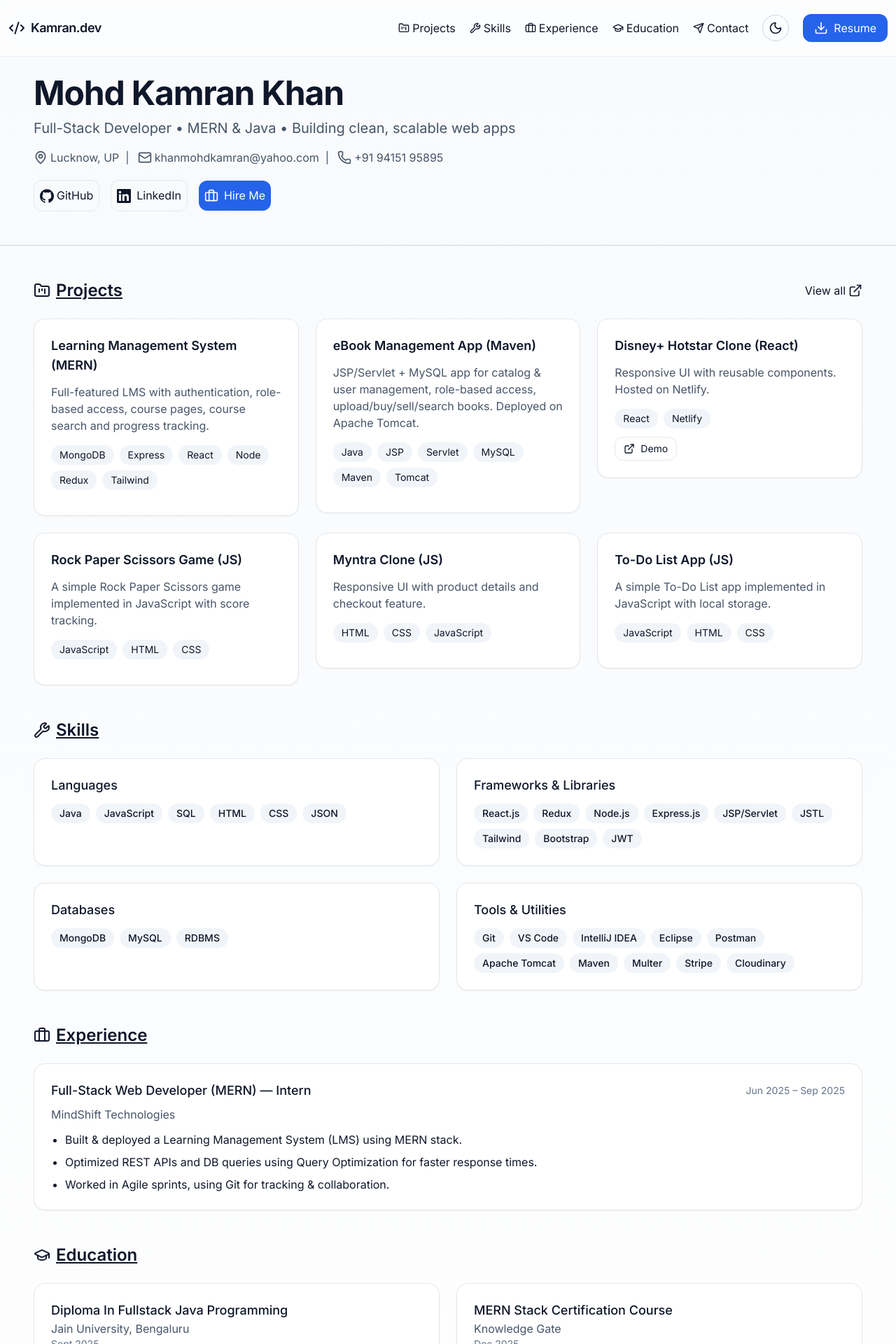
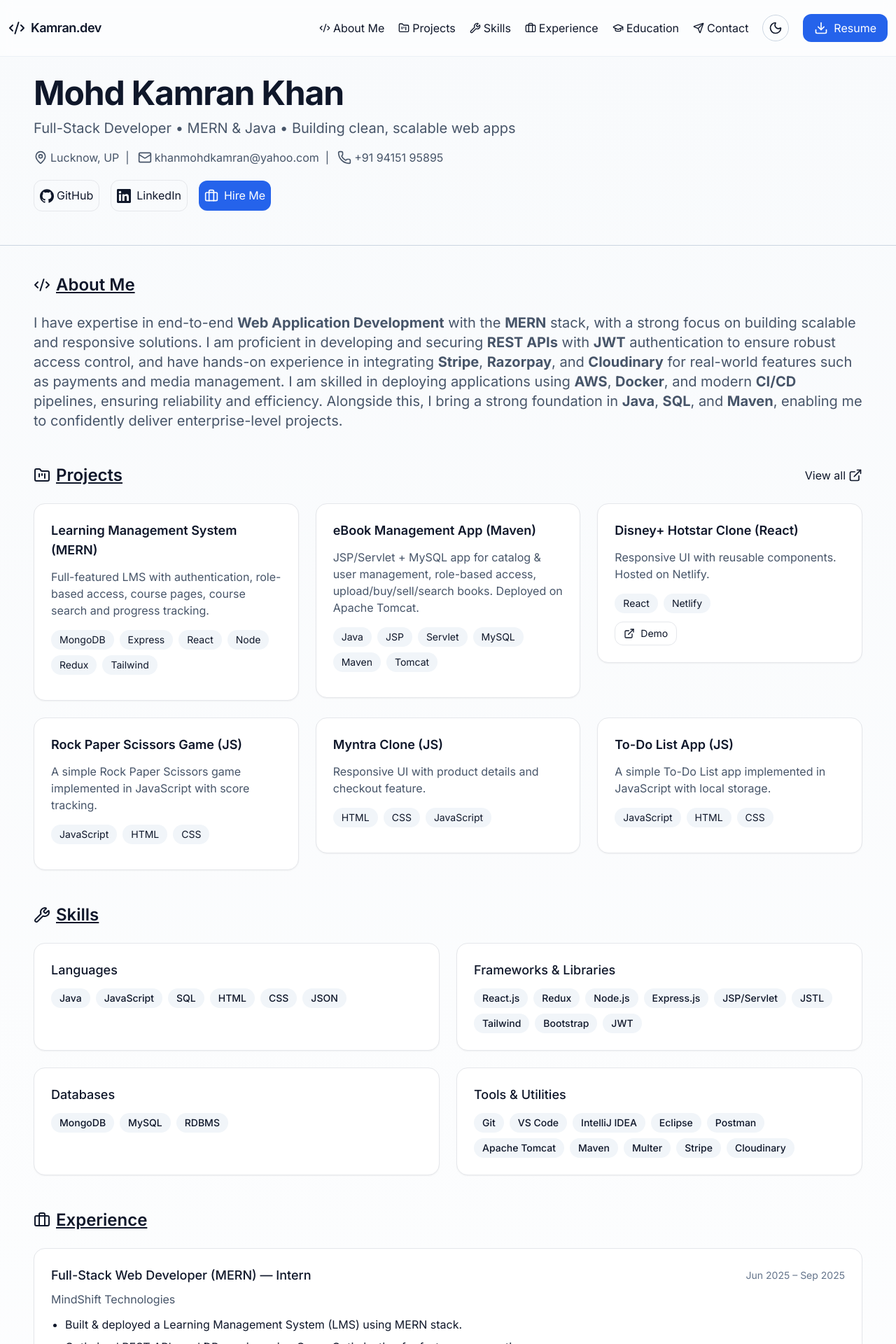
Before and after one commit to mohdkamran-khan/KAMRAN-portfolio, a React (Vite) app: page / in a window 1280 px wide. Shown: the top 1920 px of the page at 70% size. Built offline with nearby package versions, Linux system fonts and the light colour scheme.

Commit message:
Updated app.jsx

```diff
--- a/src/App.jsx
+++ b/src/App.jsx
@@ -234,6 +234,12 @@ export default function PortfolioSite() {
             </span>
           </div>
           <div className="flex items-center gap-5 text-base">
+             <a
+              href="#about"
+              className="hover:underline hidden sm:flex items-center gap-1"
+            >
+              <Code2 className="h-4 w-4" /> About Me
+            </a>
             <a
               href="#projects"
               className="hover:underline hidden sm:flex items-center gap-1"
@@ -339,6 +345,16 @@ export default function PortfolioSite() {
 
       {/* Separator */}
       <div className="border-t border-slate-300 dark:border-slate-700 max-w-7xl mx-auto px-6 mt-12"></div>
+
+      {/* About */}
+      <section id="about" className="max-w-7xl mx-auto -mb-10 px-6 md:px-12 py-10">
+        <h2 className="text-2xl font-semibold mb-6 flex items-center gap-2 underline">
+          <Code2 className="h-6 w-6" /> About Me
+        </h2>
+        <p className="text-xl text-slate-600 dark:text-slate-300">
+          I have expertise in end-to-end <b>Web Application Development</b> with the <b>MERN</b> stack, with a strong focus on building scalable and responsive solutions. I am proficient in developing and securing <b>REST APIs</b> with <b>JWT</b> authentication to ensure robust access control, and have hands-on experience in integrating <b>Stripe</b>, <b>Razorpay</b>, and <b>Cloudinary</b> for real-world features such as payments and media management. I am skilled in deploying applications using <b>AWS</b>, <b>Docker</b>, and modern <b>CI/CD</b> pipelines, ensuring reliability and efficiency. Alongside this, I bring a strong foundation in <b>Java</b>, <b>SQL</b>, and <b>Maven</b>, enabling me to confidently deliver enterprise-level projects.
+        </p>
+      </section>
 
       {/* Projects */}
       <section id="projects" className="max-w-7xl mx-auto px-6 md:px-12 py-12">
@@ -474,7 +490,7 @@ export default function PortfolioSite() {
           {education.map((ed, idx) => (
             <div
               key={idx}
-              className="rounded-2xl border p-6 bg-white dark:bg-slate-800 shadow-sm"
+              className="rounded-2xl border p-6 bg-white dark:bg-slate-800 shadow-sm flex flex-col items-center text-center"
             >
               <h3 className="font-medium text-lg">{ed.title}</h3>
               <p className="text-base text-slate-600 dark:text-slate-300">
```
